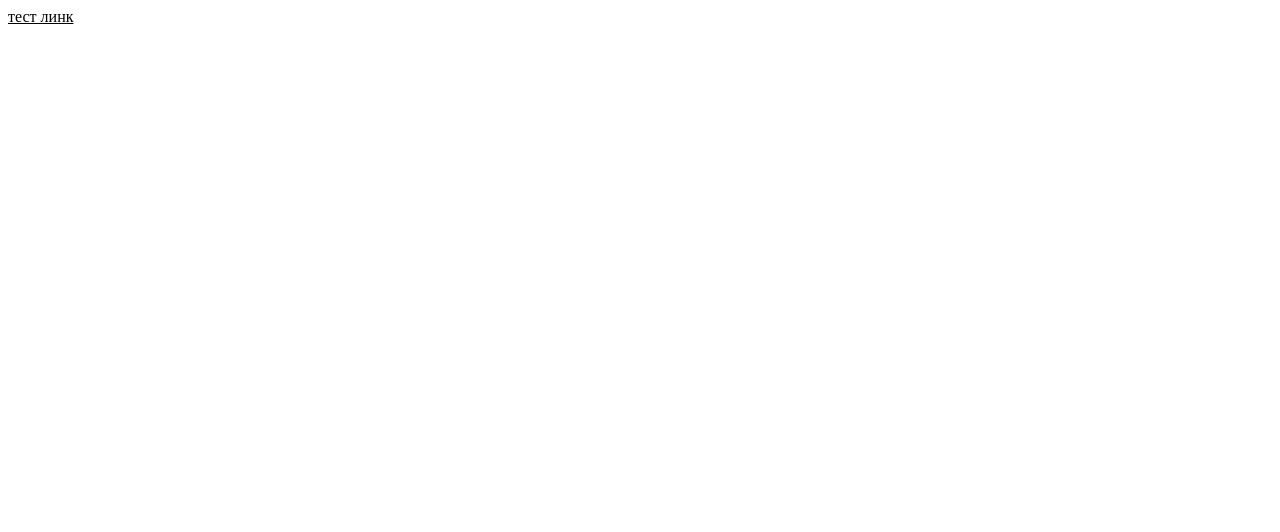
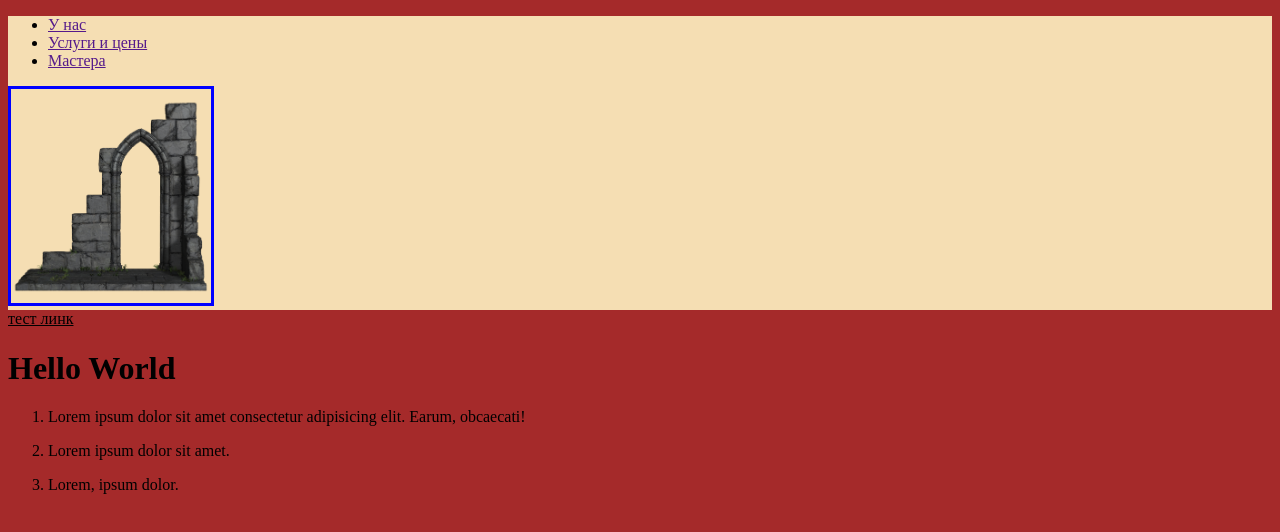
Before and after one commit to Vladimir-Taratushka/practice-hw, a plain HTML site: page index.html in a window 1280 px wide. Drawn offline with Linux system fonts and the light colour scheme.

Commit message:
add style.css

```diff
--- a/CSS/style.css
+++ b/CSS/style.css
@@ -1,3 +1,4 @@
+/* CEЛЕКТОР ТЕГА */
 .test-link {
   color: black;
 }
@@ -10,3 +11,25 @@
 .test-link:active {
   color: blue;
 }
+body {
+  background-color: brown;
+}
+/*СЕЛЕКТОР ИДЕНТИФИКАТОРА*/
+#header {
+  background: wheat;
+  color: black;
+}
+/*CЕЛЕКТОР ПОТОМКА*/
+.main-nav > li {
+  color: darkgreen;
+}
+.main-nav > li :hover {
+  color: blue;
+}
+/*СЕЛЕКТОР РЕБЕНКА*/
+.image-gate > img {
+  border: solid;
+  color: blue;
+  width: 200px;
+}
+/*СЕЛЕКТОР АТРИБУТА*/
--- a/index.html
+++ b/index.html
@@ -5,8 +5,42 @@
     <meta name="viewport" content="width=device-width, initial-scale=1.0">
     <title>Practice</title>
     <link rel="stylesheet" href="./CSS/style.css"/>
+    <link href="https://fonts.google.com">
+    <!--style>body{
+      background-color: black; color: blanchedalmond;
+    }</style-->
 </head>
+<!--body style="background: blueviolet;">
+  <a href="" class="test-link">тест линк</a>
+ <h1>Hello World</h1>
+</body-->
+
+
+
 <body>
+  <header id="header">
+    <nav  class="main-nav">
+      <ul>
+        <li><a href="">У нас</a> </li>
+        <li><a href="">Услуги и цены</a> </li>
+        <li><a href="">Мастера</a> </li>
+      </ul>
+
+    <section class="image-gate">
+     <img src="./images/gateway-3128289_1920 (1).png" alt="gates">
+    </section>
+  </nav>
+ </header>
+
   <a href="" class="test-link">тест линк</a>
+ <h1>Hello World</h1>
+ <section>
+   <ol>
+     <li> <p>Lorem ipsum dolor sit amet consectetur adipisicing elit. Earum, obcaecati!</p></li>
+     <li><p>Lorem ipsum dolor sit amet. </p></li>
+     <li><p>Lorem, ipsum dolor.</p></li>
+   </ol>
+ </section>
 </body>
+
 </html>
```
